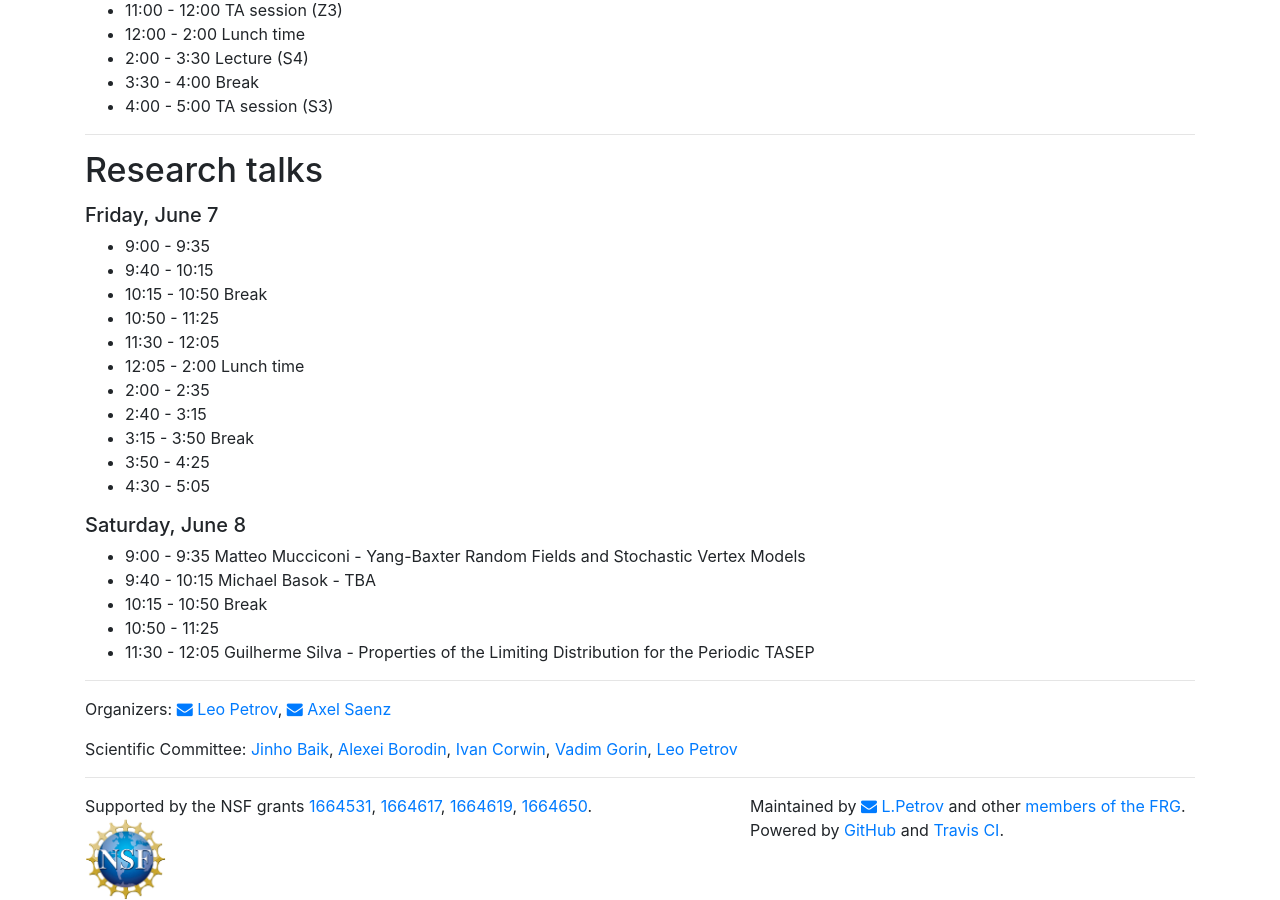
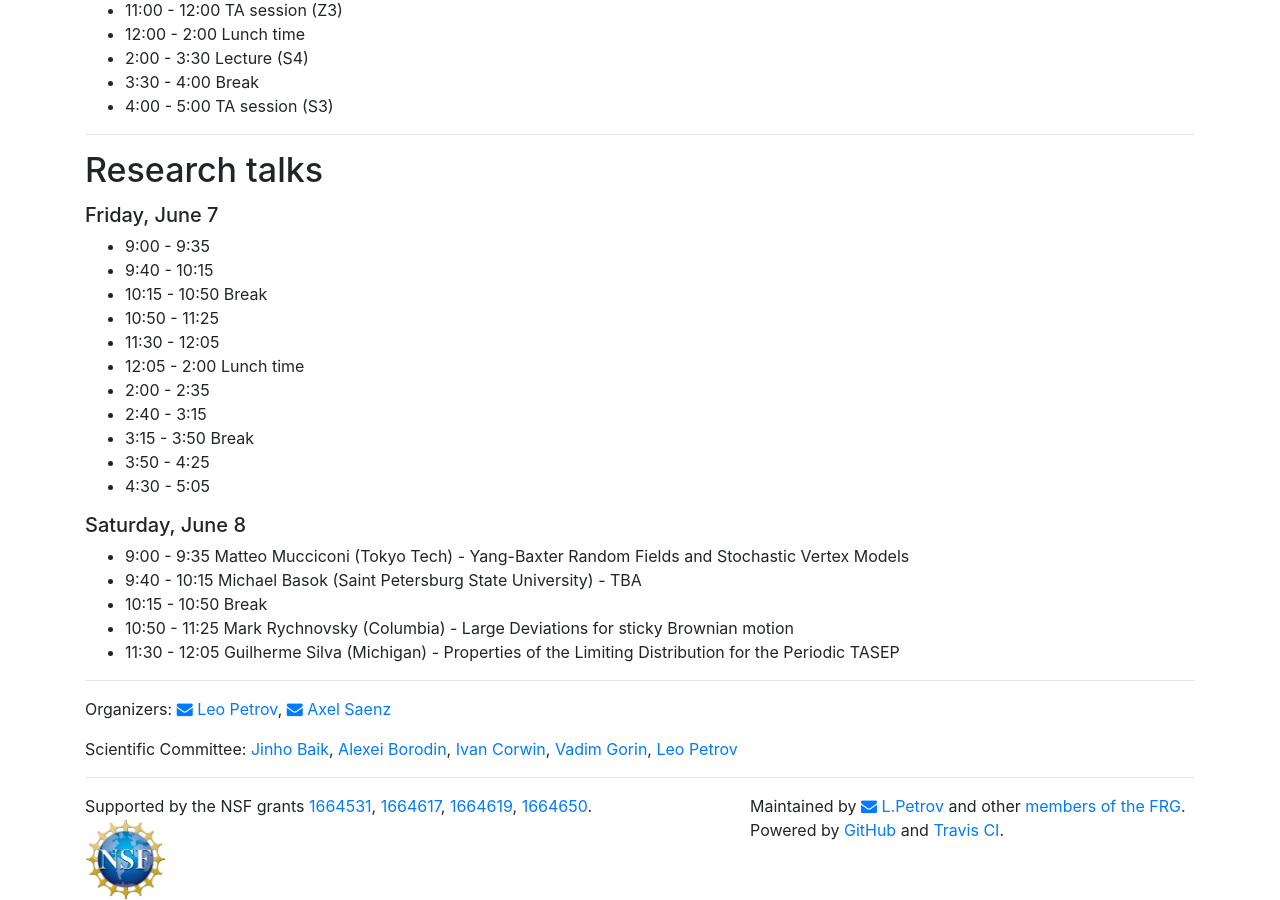
Before and after one commit to int-prob/int-prob-code, a Jekyll site: the page built from vipss2019/schedule.md, in a window 1280 px wide and 900 px high, scrolled down 2357 px. Built offline with Jekyll 4.4.1, drawn with Linux system fonts in a browser that asks for light colours; nearby versions of some CDN libraries.

Commit message:
june 8 abs ready

```diff
--- a/vipss2019/schedule.md
+++ b/vipss2019/schedule.md
@@ -174,7 +174,7 @@
 ##### Saturday, June 8
 
 <ul>
-<li><details><summary>9:00 - 9:35 Matteo Mucciconi - Yang-Baxter Random Fields and Stochastic Vertex Models</summary><div style="padding:10px">
+<li><details><summary>9:00 - 9:35 Matteo Mucciconi (Tokyo Tech) - Yang-Baxter Random Fields and Stochastic Vertex Models</summary><div style="padding:10px">
 Starting from the notion of bijectivization of the Yang-Baxter
 equation [BP] we construct random fields of Young diagrams whose measure is
 described by spin Hall-Littlewood functions (sHL) and spin q-Whittaker
@@ -203,14 +203,14 @@
 <br>
 *[CMP]   <a href="https://arxiv.org/abs/1811.06475">*I. Corwin, K. Matveev and L. Petrov, "The q-Hahn pushTASEP"</a>
 </div></details></li>
-<li><details><summary>9:40 - 10:15 Michael Basok - TBA</summary><div style="padding:10px">
+<li><details><summary>9:40 - 10:15 Michael Basok (Saint Petersburg State University) - TBA</summary><div style="padding:10px">
 Abstract TBA
 </div></details></li>
 <li>10:15 - 10:50 Break</li>
-<li><details><summary>10:50 - 11:25</summary><div style="padding:10px">
-Abstract TBA
+<li><details><summary>10:50 - 11:25 Mark Rychnovsky (Columbia) - Large Deviations for sticky Brownian motion</summary><div style="padding:10px">
+We consider n-point sticky Brownian motion: a family of n diffusions that evolve as independent Brownian motions when they do not intersect, and interact locally so that their coincidence times have positive Lebesgue measure with positive probability. We produce a large deviation principle with Tracy-Widom corrections, by viewing this well-studied model as the limit of an exactly solvable model in the KPZ universality class: the Beta random walk in random environment.
 </div></details></li>
-<li><details><summary>11:30 - 12:05 Guilherme Silva - Properties of the Limiting Distribution for the Periodic TASEP</summary><div style="padding:10px">
+<li><details><summary>11:30 - 12:05 Guilherme Silva (Michigan) - Properties of the Limiting Distribution for the Periodic TASEP</summary><div style="padding:10px">
 It is now a classical result that the one-point fluctuations of the height function in the TASEP (with step initial data) converge, in a suitable scaling, to the Tracy-Widom distribution $F_2$. In addition to the remarkable universality feature of $F_2$, appearing in dozens of different models that are seemingly unrelated, this distribution also enjoys several nice different characterizations, for instance it can be given in terms of a somewhat simple Fredholm determinant, or in terms of a solution to the Painlev\'e II equation, or yet expressed via a Riemann-Hilbert problem.
 <br><br>
 Recently, Baik and Liu found an expression for the limiting distribution for the periodic TASEP. Their formula, somewhat complicated, gives this limiting distribution in terms of a Fredholm determinant. In this talk, after reviewing the just mentioned facts, we plan to explain how to obtain other expressions for Baik-Zhipeng's distribution in terms of a Riemann-Hilbert problem, or yet in terms of a nonlocal PDE, along very much the same spirit of the aforementioned properties of the Tracy-Widom distribution.
```
